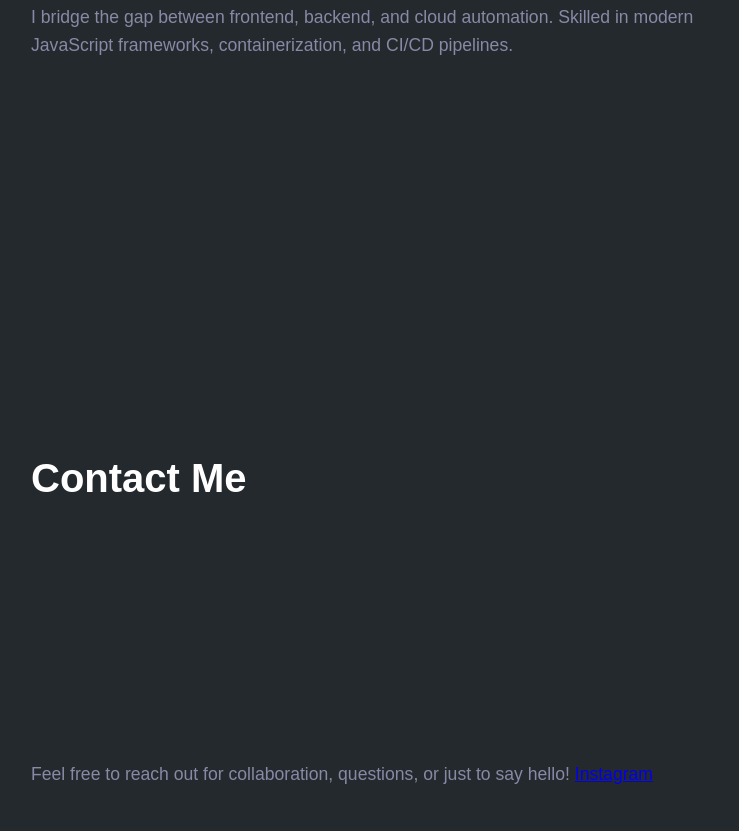
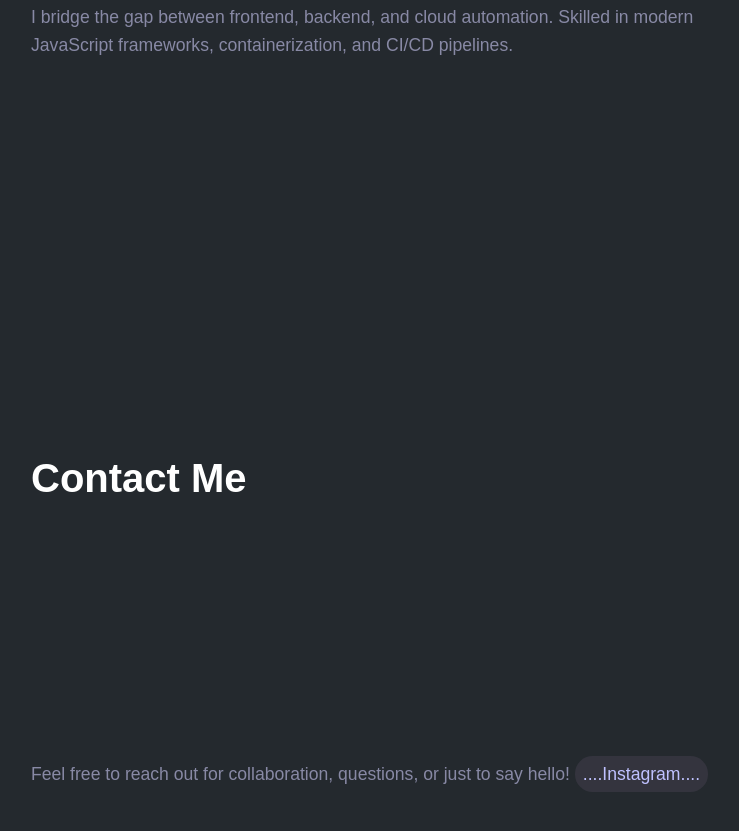
Before and after one commit to ShreeRajShah-dukkin/Profile-No-Framework, a plain HTML site: page index.html in a window 1280 px wide. Shown: the part 2021-2852 px from the top of the page, without its empty margins (41-780 px from the left). Drawn offline with Linux system fonts and the light colour scheme; a script that the page names is missing.

Commit message:
insta button working

```diff
--- a/CSS/index.css
+++ b/CSS/index.css
@@ -131,6 +131,15 @@ section p {
   max-width: 700px;
 }
 
+#contact-section a{
+  text-decoration: none;
+  color: #bfc1ff;
+  background-color: #34343e;
+  padding: 0.5rem;
+  border-radius: 1.1rem;
+  border-color: black;
+}
+
 /* Responsive */
 @media (max-width: 900px) {
   section {
--- a/index.html
+++ b/index.html
@@ -48,7 +48,7 @@
     <section id="contact-section">
       <h2>Contact Me</h2>
       <p>Feel free to reach out for collaboration, questions, or just to say hello!
-        <a href="https://www.instagram.com/shreeraj798?igsh=MWJjdnJrb3E0OG56dg==">Instagram</a>
+        <a href="https://www.instagram.com/shreeraj798?igsh=MWJjdnJrb3E0OG56dg==">....Instagram....</a>
       </p>
     </section>
   </main>
```
